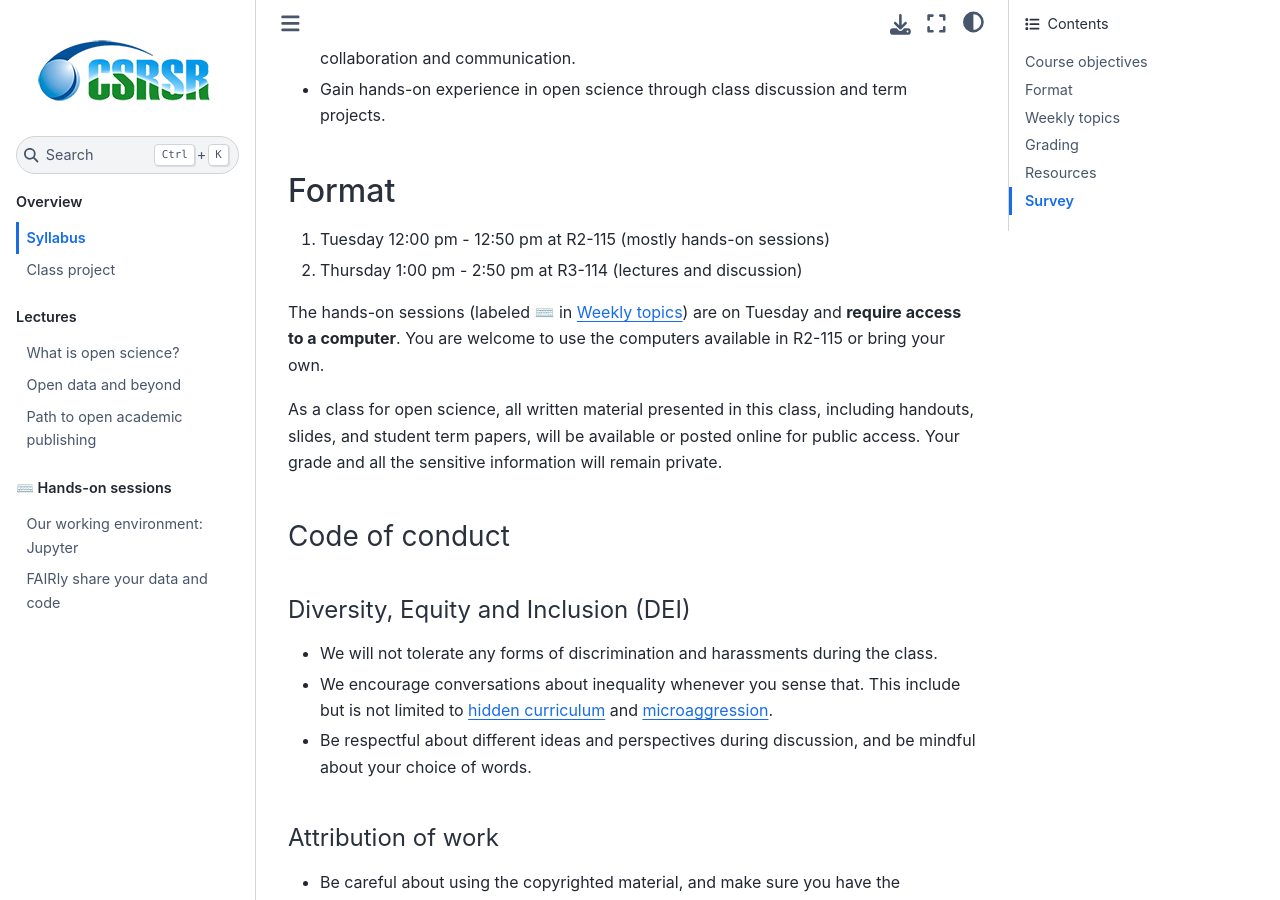
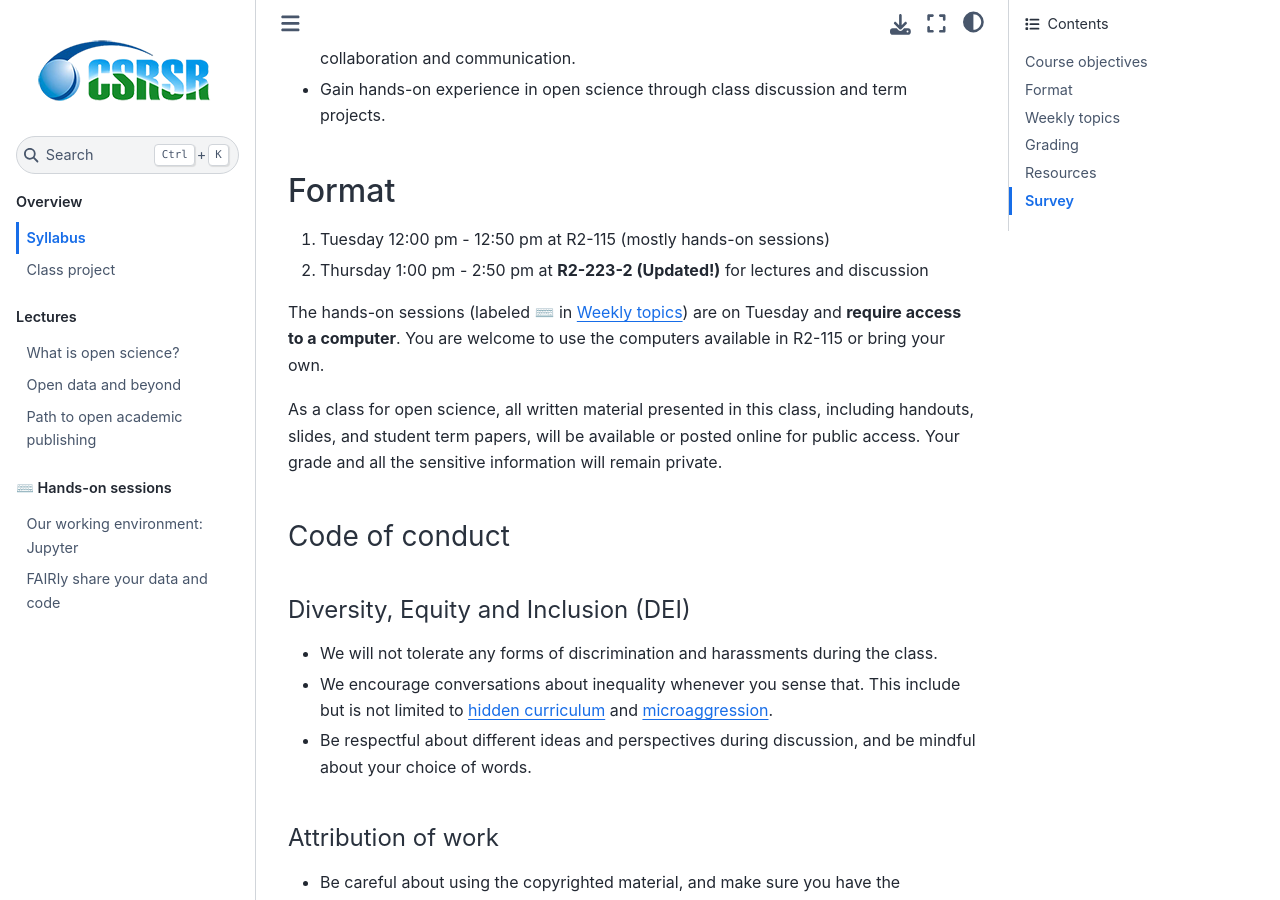
Before and after one commit to whyjz/ncu-open-science, a Jupyter Book: the page built from docs/syllabus.md, in a window 1280 px wide and 900 px high, scrolled down 315 px. Built offline with Jupyter Book 1.0.4 settings and Sphinx 7.4.7 and the Sphinx Book theme 1.1.4, drawn with Linux system fonts in a browser that asks for light colours.

Commit message:
Hotfix about course info

```diff
--- a/docs/syllabus.md
+++ b/docs/syllabus.md
@@ -13,7 +13,7 @@ Whyjay Zheng (鄭懷傑), whyjz@csrsr.ncu.edu.tw
 ## Format
 
 1. Tuesday 12:00 pm - 12:50 pm at R2-115 (mostly hands-on sessions)
-2. Thursday 1:00 pm - 2:50 pm at R3-114 (lectures and discussion)
+2. Thursday 1:00 pm - 2:50 pm at **R2-223-2 (Updated!)** for lectures and discussion
 
 The hands-on sessions (labeled ⌨️ in [Weekly topics](syllabus.html#weekly-topics)) are on Tuesday and **require access to a computer**. You are welcome to use the computers available in R2-115 or bring your own.
 
```
Also changed, not shown: docs/lectures/L1-intro.md (+1 -1 lines), docs/lectures/L2-opendata.md (+1 -1 lines), docs/lectures/L3-openaccess.md (+1 -1 lines).
